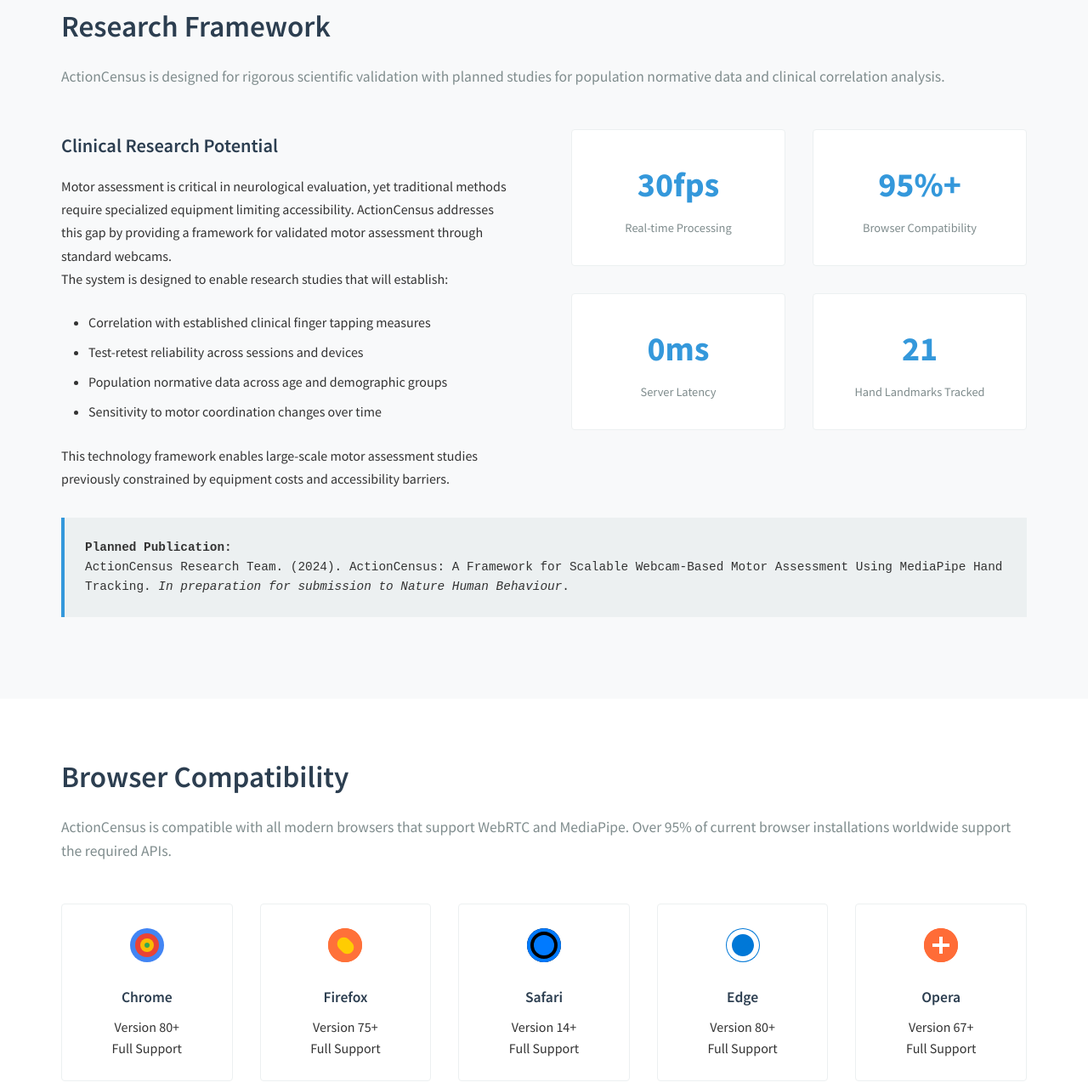
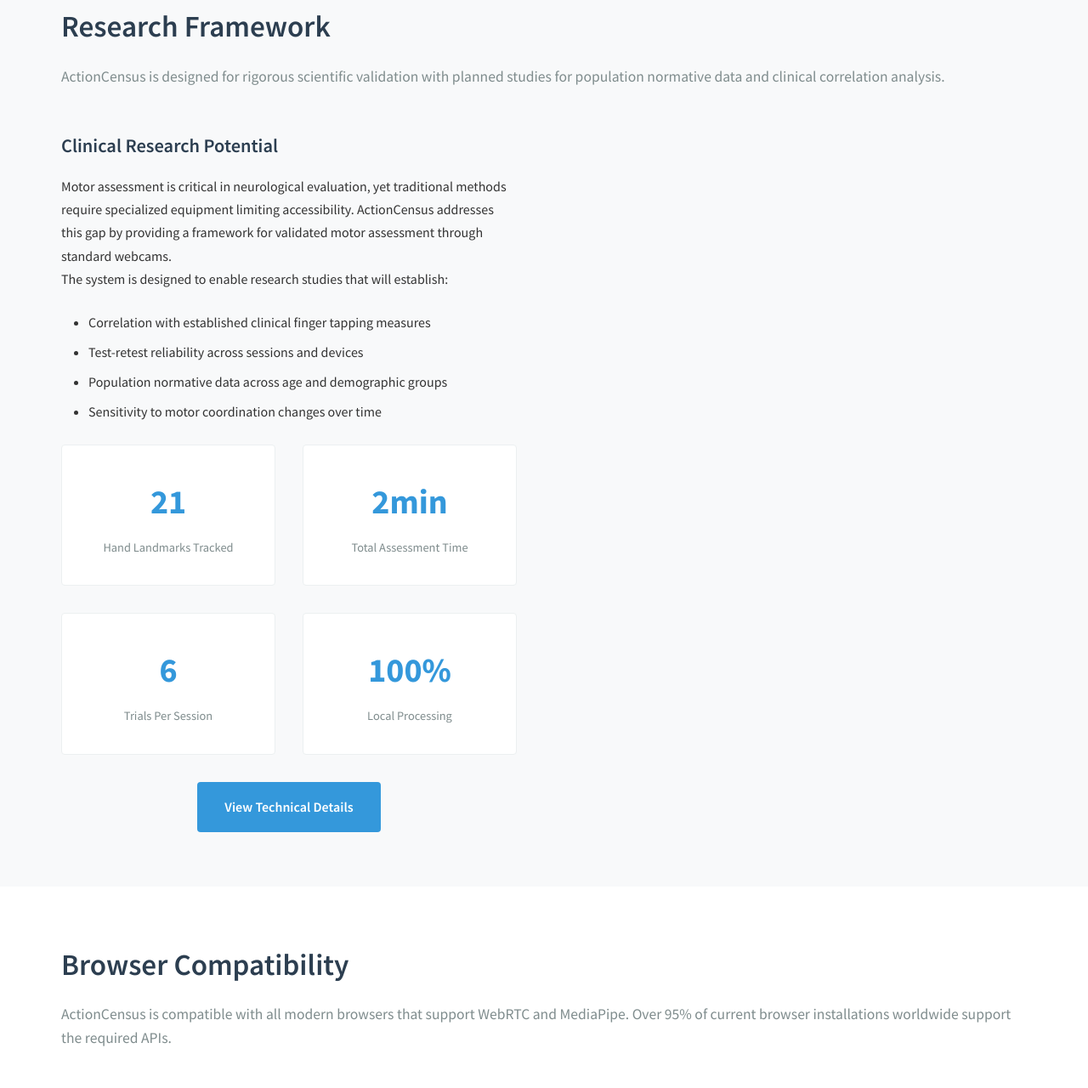
Before and after one commit to ShadowCoder1/ActionCensus.home, a plain HTML site: page index.html in a window 1280 px wide. Shown: the part 1333-2613 px from the top of the page at 85% size. Drawn offline with Linux system fonts and the light colour scheme.

Commit message:
Update index.html

```diff
--- a/index.html
+++ b/index.html
@@ -391,7 +391,7 @@
                     without specialized equipment.
                 </p>
                 <div>
-                    <a href="#demo" class="demo-button">Try Live Demo</a>
+                    <a href="https://actioncensus.org/" class="demo-button">Try Live Demo</a>
                     <a href="#research" class="demo-button secondary">View Research</a>
                 </div>
             </div>
@@ -457,34 +457,28 @@
                             <li>Population normative data across age and demographic groups</li>
                             <li>Sensitivity to motor coordination changes over time</li>
                         </ul>
-                        <p>
-                            This technology framework enables large-scale motor assessment studies previously constrained by equipment costs and accessibility barriers.
-                        </p>
-                    </div>
                     <div class="stats-grid">
-                        <div class="stat-item">
-                            <span class="stat-number">30fps</span>
-                            <div class="stat-label">Real-time Processing</div>
-                        </div>
-                        <div class="stat-item">
-                            <span class="stat-number">95%+</span>
-                            <div class="stat-label">Browser Compatibility</div>
-                        </div>
-                        <div class="stat-item">
-                            <span class="stat-number">0ms</span>
-                            <div class="stat-label">Server Latency</div>
-                        </div>
                         <div class="stat-item">
                             <span class="stat-number">21</span>
                             <div class="stat-label">Hand Landmarks Tracked</div>
                         </div>
+                        <div class="stat-item">
+                            <span class="stat-number">2min</span>
+                            <div class="stat-label">Total Assessment Time</div>
+                        </div>
+                        <div class="stat-item">
+                            <span class="stat-number">6</span>
+                            <div class="stat-label">Trials Per Session</div>
+                        </div>
+                        <div class="stat-item">
+                            <span class="stat-number">100%</span>
+                            <div class="stat-label">Local Processing</div>
+                        </div>
                     </div>
-                </div>
 
-                <div class="citation-box">
-                    <strong>Planned Publication:</strong><br>
-                    ActionCensus Research Team. (2024). ActionCensus: A Framework for Scalable Webcam-Based Motor Assessment Using MediaPipe Hand Tracking.
-                    <em>In preparation for submission to Nature Human Behaviour</em>.
+                    <div style="margin-top: 2rem; text-align: center;">
+                        <a href="technical.html" class="demo-button">View Technical Details</a>
+                    </div>
                 </div>
             </div>
         </section>
@@ -537,16 +531,6 @@
                         </svg>
                         <h4>Edge</h4>
                         <p>Version 80+</p>
-                        <p>Full Support</p>
-                    </div>
-                    <div class="browser-item">
-                        <svg width="48" height="48" viewBox="0 0 24 24" style="margin-bottom: 1rem;">
-                            <circle cx="12" cy="12" r="10" fill="#ff6c37"/>
-                            <path d="M12 2c5.523 0 10 4.477 10 10s-4.477 10-10 10S2 17.523 2 12 6.477 2 12 2z" fill="#ff6c37"/>
-                            <path d="M7 12h10M12 7v10" stroke="#fff" stroke-width="2"/>
-                        </svg>
-                        <h4>Opera</h4>
-                        <p>Version 67+</p>
                         <p>Full Support</p>
                     </div>
                     <div class="browser-item">
@@ -617,7 +601,7 @@
                 <div class="demo-embed">
                     <h3>Webcam-based Motor Assessment</h3>
                     <p>Click below to start the assessment demonstration. You will need to grant camera permissions.</p>
-                    <a href="./experiment.html" class="demo-button" style="margin-top: 1rem;">
+                    <a href="https://actioncensus.org/" class="demo-button" style="margin-top: 1rem;">
                         Launch Assessment Demo
                     </a>
                     <p style="margin-top: 1rem; color: #7f8c8d; font-size: 0.9rem;">
@@ -660,7 +644,7 @@
                 </div>
             </div>
             <div class="footer-bottom">
-                <p>&copy; 2024 ActionCensus Research Project. Released under MIT License for academic and research use.</p>
+                <p>&copy; 2024 ActionCensus Research Project. All rights reserved.</p>
             </div>
         </div>
     </footer>
```
